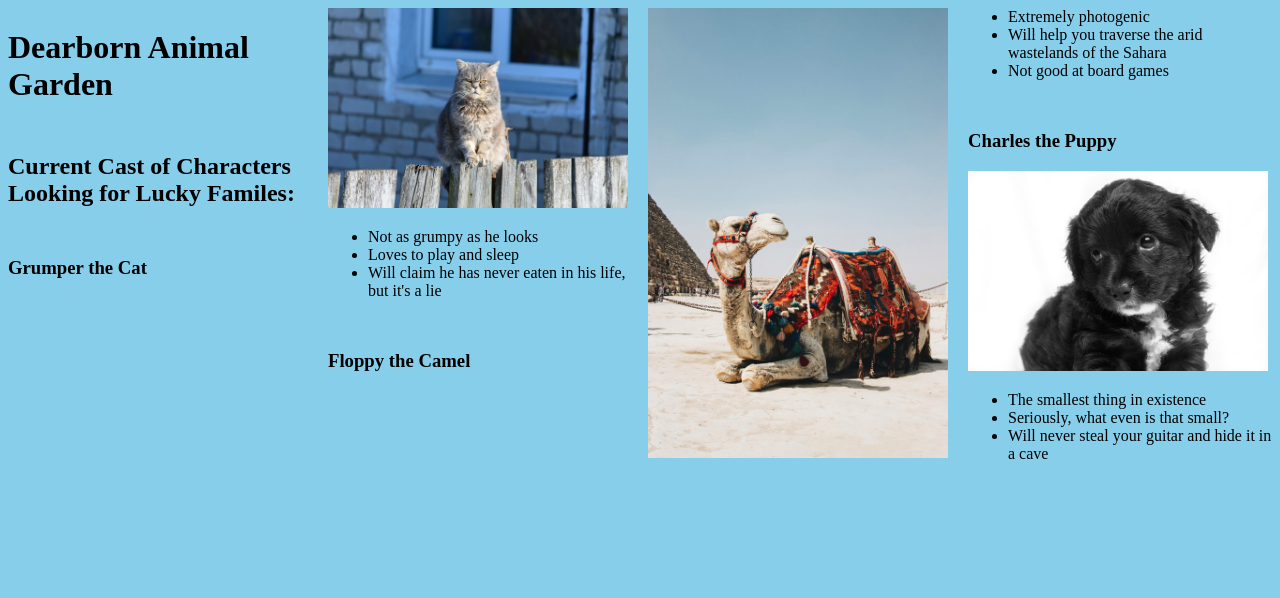
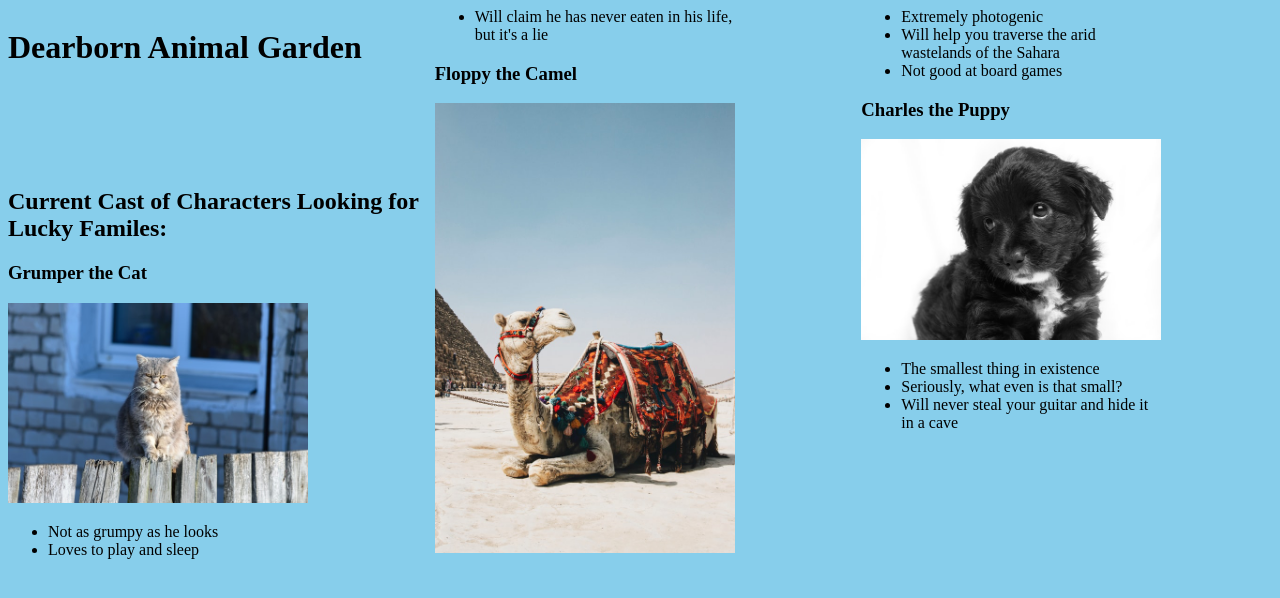
Before and after one commit to taylorsomers/animal-shelter-website, a plain HTML site: page index.html in a window 1280 px wide. Drawn offline with Linux system fonts and the light colour scheme.

Commit message:
Add column width and gap
Co-authored by: Melinda Ivanov <jns.melinda@gmail.com>

```diff
--- a/css/styles.css
+++ b/css/styles.css
@@ -1,7 +1,8 @@
 body {
   background-color: skyblue;
   font-family: serif;
-  column-width: 300px;
+  column-gap: normal;
+  columns: 3;
 }
 
 img {
@@ -10,9 +11,10 @@ img {
 
 .column {
   float: center;
-  margin-top: 50px;
+  width: 300px;
 }
 
 .header {
   margin-bottom: 50px;
+  padding-bottom: 50px;
 }
```
